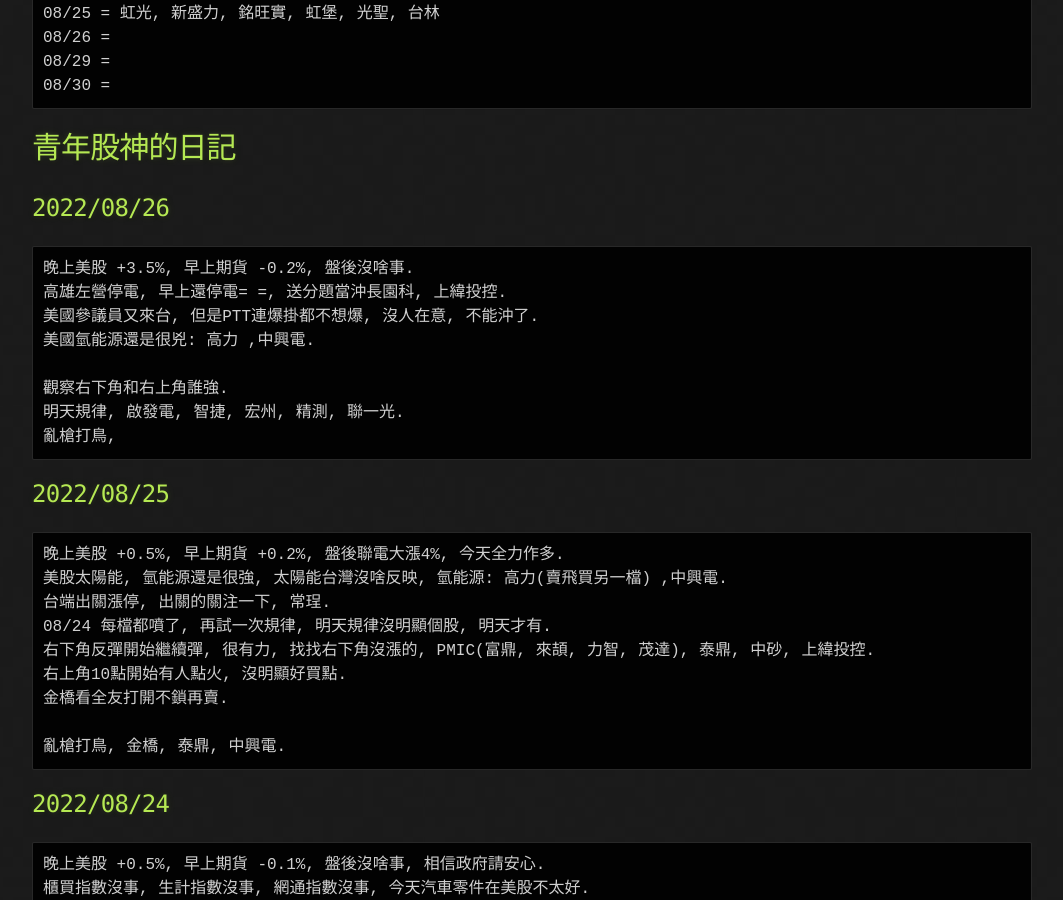
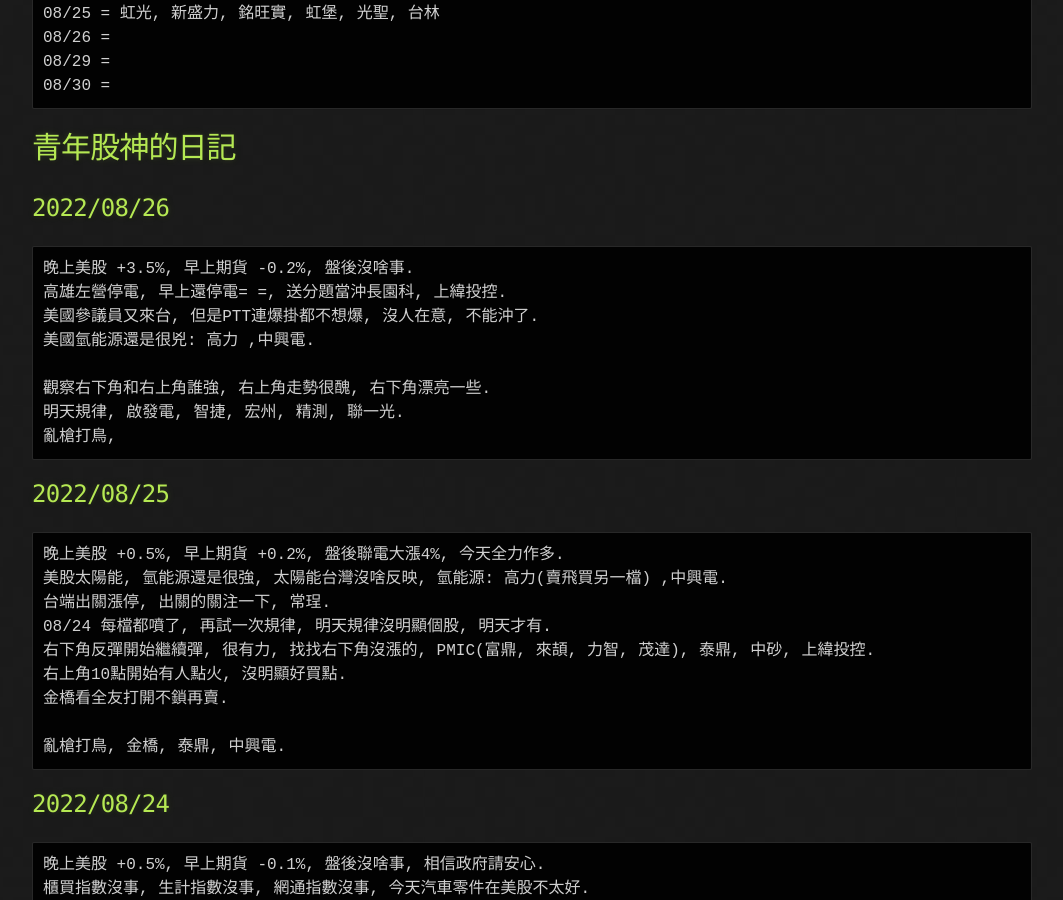
Before and after one commit to lepg5487/Stock_God, a Jekyll site: the page built from index.md, in a window 1280 px wide and 900 px high, scrolled down 658 px. Shown: the whole window, without its empty margins (108-1171 px from the left). Built offline with Jekyll 4.4.1, drawn with Linux system fonts in a browser that asks for light colours; our own code applies the rules of GitHub Pages for plain Markdown files.

Commit message:
Update index.md

````diff
--- a/index.md
+++ b/index.md
@@ -34,7 +34,7 @@
 美國參議員又來台, 但是PTT連爆掛都不想爆, 沒人在意, 不能沖了.
 美國氫能源還是很兇: 高力 ,中興電.
 
-觀察右下角和右上角誰強.
+觀察右下角和右上角誰強, 右上角走勢很醜, 右下角漂亮一些.
 明天規律, 啟發電, 智捷, 宏州, 精測, 聯一光.
 亂槍打鳥,
 ```
````
